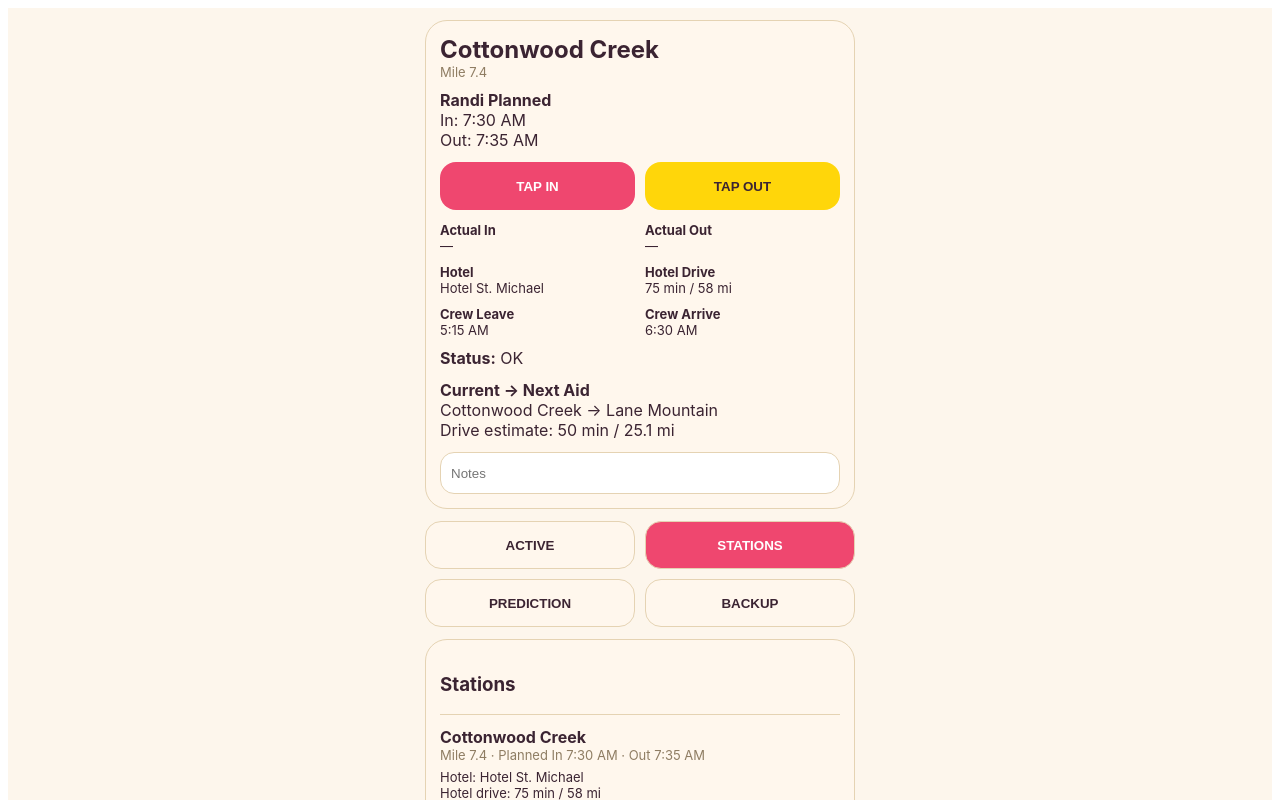
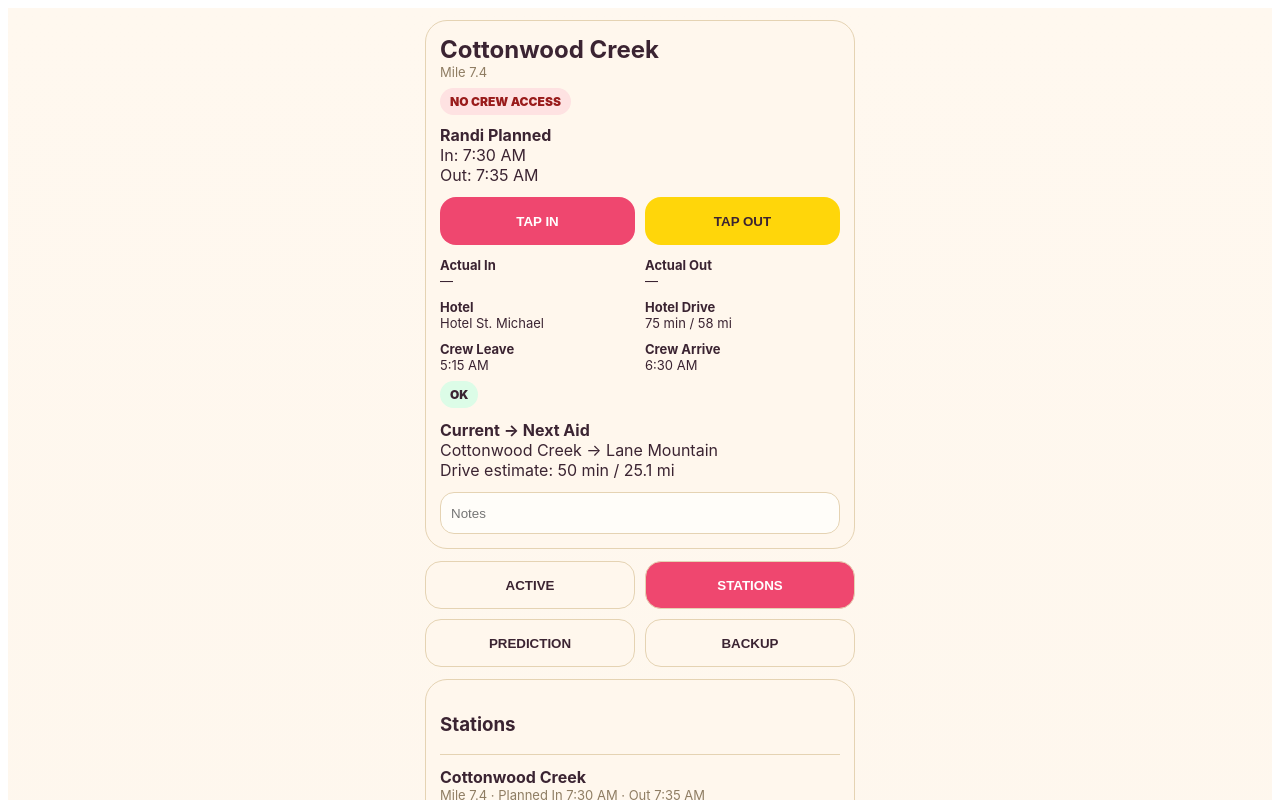
Before and after one commit to pattersonmaryclaire-prog/Cocodona-2026, a React (Vite) app: page / in a window 1280 px wide. Both pictures are taken after a click on the button "STATIONS". Shown: the top 800 px of the page. Built offline with nearby package versions, Linux system fonts and the light colour scheme.

Commit message:
Update App.jsx

```diff
--- a/src/App.jsx
+++ b/src/App.jsx
@@ -1,6 +1,6 @@
 import React, { useEffect, useMemo, useState } from "react";
 
-const STORAGE_KEY = "cocodona-crew-v8-live-prediction";
+const STORAGE_KEY = "cocodona-crew-v9-access-labels";
 
 const stations = [
   { name: "Cottonwood Creek", mile: 7.4, in: "2026-05-04T07:30:00", out: "2026-05-04T07:35:00" },
@@ -8,6 +8,7 @@ const stations = [
   { name: "Crown King", mile: 36.6, in: "2026-05-04T18:00:00", out: "2026-05-04T19:00:00" },
   { name: "Arrastra Creek", mile: 51.1, in: "2026-05-04T23:00:00", out: "2026-05-05T00:00:00" },
   { name: "Kamp Kipa", mile: 60.9, in: "2026-05-05T04:00:00", out: "2026-05-05T05:00:00" },
+  { name: "Camp W", mile: 67.5, in: "2026-05-05T06:00:00", out: "2026-05-05T06:10:00" },
   { name: "Whiskey Row", mile: 75.7, in: "2026-05-05T08:30:00", out: "2026-05-05T10:30:00" },
   { name: "Watson Lake", mile: 82.8, in: "2026-05-05T13:00:00", out: "2026-05-05T13:10:00" },
   { name: "Fain Ranch", mile: 94.5, in: "2026-05-05T16:00:00", out: "2026-05-05T17:00:00" },
@@ -26,29 +27,51 @@ const stations = [
   { name: "Finish", mile: 252.9, in: "2026-05-08T14:00:00", out: "" },
 ];
 
+const crewAccessibleAid = new Set([
+  "Crown King",
+  "Whiskey Row",
+  "Watson Lake",
+  "Fain Ranch",
+  "Mingus Mountain",
+  "Jerome",
+  "Dead Horse",
+  "Sedona Posse Grounds",
+  "Schnebly Hill",
+  "Munds Park",
+  "Fort Tuthill",
+  "Walnut Canyon",
+  "Wildcat Hill",
+  "Finish",
+]);
+
 const driveData = {
   "Cottonwood Creek": { hotel: "Hotel St. Michael", distance: 58, drive: 75 },
   "Lane Mountain": { hotel: "Hotel St. Michael", distance: 49, drive: 70 },
   "Crown King": { hotel: "Hotel St. Michael", distance: 48, drive: 85 },
   "Arrastra Creek": { hotel: "Hotel St. Michael", distance: 28, drive: 60 },
   "Kamp Kipa": { hotel: "Hotel St. Michael", distance: 18, drive: 40 },
+  "Camp W": { hotel: "Hotel St. Michael", distance: 10, drive: 25 },
   "Whiskey Row": { hotel: "Hotel St. Michael", distance: 0.2, drive: 5 },
   "Watson Lake": { hotel: "Hotel St. Michael", distance: 5, drive: 15 },
   "Fain Ranch": { hotel: "Hotel St. Michael", distance: 16, drive: 30 },
-  "Mingus Mountain": { hotel: "Grand Hotel", distance: 21, drive: 45 },
-  Jerome: { hotel: "Grand Hotel", distance: 0.2, drive: 5 },
-  "Dead Horse": { hotel: "Sky Rock Sedona", distance: 20, drive: 35 },
-  "Deer Pass": { hotel: "Sky Rock Sedona", distance: 26, drive: 45 },
-  "Sedona Posse Grounds": { hotel: "Sky Rock Sedona", distance: 2, drive: 8 },
-  "Schnebly Hill": { hotel: "Sky Rock Sedona", distance: 7, drive: 20 },
-  "Munds Park": { hotel: "Little America", distance: 22, drive: 30 },
-  "Kelly Canyon": { hotel: "Little America", distance: 14, drive: 25 },
-  "Fort Tuthill": { hotel: "Little America", distance: 7, drive: 15 },
-  "Walnut Canyon": { hotel: "Little America", distance: 10, drive: 25 },
-  "Wildcat Hill": { hotel: "Little America", distance: 9, drive: 20 },
-  "Trinity Heights": { hotel: "Little America", distance: 4, drive: 12 },
-  Finish: { hotel: "Little America", distance: 3, drive: 10 },
+  "Mingus Mountain": { hotel: "The Grand Hotel", distance: 21, drive: 45 },
+  Jerome: { hotel: "The Grand Hotel", distance: 0.2, drive: 5 },
+  "Dead Horse": { hotel: "The Sky Rock Sedona", distance: 20, drive: 35 },
+  "Deer Pass": { hotel: "The Sky Rock Sedona", distance: 26, drive: 45 },
+  "Sedona Posse Grounds": { hotel: "The Sky Rock Sedona", distance: 2, drive: 8 },
+  "Schnebly Hill": { hotel: "The Sky Rock Sedona", distance: 7, drive: 20 },
+  "Munds Park": { hotel: "Little America Hotel", distance: 22, drive: 30 },
+  "Kelly Canyon": { hotel: "Little America Hotel", distance: 14, drive: 25 },
+  "Fort Tuthill": { hotel: "Little America Hotel", distance: 7, drive: 15 },
+  "Walnut Canyon": { hotel: "Little America Hotel", distance: 10, drive: 25 },
+  "Wildcat Hill": { hotel: "Little America Hotel", distance: 9, drive: 20 },
+  "Trinity Heights": { hotel: "Little America Hotel", distance: 4, drive: 12 },
+  Finish: { hotel: "Little America Hotel", distance: 3, drive: 10 },
 };
+
+function buildEmptyRecords() {
+  return stations.map(() => ({ in: "", out: "", note: "", open: false }));
+}
 
 function time(val) {
   if (!val) return "—";
@@ -73,11 +96,49 @@ function duration(ms) {
   return `${sign}${Math.floor(mins / 60)}h ${mins % 60}m`;
 }
 
+function accessLabel(name) {
+  return crewAccessibleAid.has(name) ? "CREW ACCESSIBLE" : "NO CREW ACCESS";
+}
+
+function accessStyle(name) {
+  const ok = crewAccessibleAid.has(name);
+  return {
+    display: "inline-block",
+    marginTop: 8,
+    padding: "6px 10px",
+    borderRadius: 999,
+    fontSize: 12,
+    fontWeight: 900,
+    background: ok ? "#dcfce7" : "#fee2e2",
+    color: ok ? "#166534" : "#991b1b",
+  };
+}
+
+function statusStyle(status) {
+  return {
+    display: "inline-block",
+    marginTop: 8,
+    padding: "6px 10px",
+    borderRadius: 999,
+    fontSize: 12,
+    fontWeight: 900,
+    background:
+      status === "MISSED"
+        ? "#fee2e2"
+        : status === "LEAVE NOW"
+          ? "#ef476f"
+          : status === "SOON"
+            ? "#ffd60a"
+            : "#dcfce7",
+    color: status === "LEAVE NOW" ? "#fff" : status === "MISSED" ? "#991b1b" : "#3B2432",
+  };
+}
+
 function getCrew(station) {
-  const d = driveData[station.name] || {};
+  const d = driveData[station.name] || { hotel: "—", distance: "—", drive: 30 };
   const eta = new Date(station.in);
   const arrive = new Date(eta.getTime() - 60 * 60000);
-  const leave = new Date(arrive.getTime() - (d.drive || 30) * 60000);
+  const leave = new Date(arrive.getTime() - Number(d.drive || 30) * 60000);
 
   const now = new Date();
   let status = "OK";
@@ -95,8 +156,10 @@ function getNextDrive(current, next) {
   return { miles: miles.toFixed(1), drive };
 }
 
-function buildEmptyRecords() {
-  return stations.map(() => ({ in: "", out: "", note: "", open: false }));
+function mapsLink(station, hotel) {
+  return `https://www.google.com/maps/dir/?api=1&origin=${encodeURIComponent(
+    hotel || ""
+  )}&destination=${encodeURIComponent(station.name + " Cocodona")}`;
 }
 
 export default function App() {
@@ -193,22 +256,27 @@ export default function App() {
   const styles = {
     page: {
       minHeight: "100vh",
-      background: "#fdf6ec",
+      background: "linear-gradient(180deg, #FFF8EF 0%, #F8EFE2 100%)",
       padding: 12,
       fontFamily: "Inter, system-ui, -apple-system, sans-serif",
       color: "#3B2432",
+      boxSizing: "border-box",
+      overflowX: "hidden",
     },
     wrap: {
       maxWidth: 430,
       margin: "0 auto",
       display: "grid",
       gap: 12,
+      paddingBottom: 40,
     },
     card: {
       background: "#fff7ed",
       borderRadius: 22,
       padding: 14,
       border: "1px solid #e5d3b3",
+      boxSizing: "border-box",
+      overflow: "hidden",
     },
     grid2: {
       display: "grid",
@@ -221,6 +289,7 @@ export default function App() {
       border: "none",
       fontWeight: 800,
       padding: 10,
+      cursor: "pointer",
     },
     input: {
       width: "100%",
@@ -229,6 +298,7 @@ export default function App() {
       border: "1px solid #e5d3b3",
       padding: "0 10px",
       boxSizing: "border-box",
+      background: "#fffdf9",
     },
     small: {
       fontSize: 13,
@@ -242,6 +312,8 @@ export default function App() {
         <div style={styles.card}>
           <h2 style={{ margin: 0 }}>{current.name}</h2>
           <div style={styles.small}>Mile {current.mile}</div>
+
+          <div style={accessStyle(current.name)}>{accessLabel(current.name)}</div>
 
           <div style={{ marginTop: 10 }}>
             <strong>Randi Planned</strong>
@@ -299,9 +371,18 @@ export default function App() {
             </div>
           </div>
 
-          <div style={{ marginTop: 10 }}>
-            <strong>Status:</strong> {crew.status}
-          </div>
+          <div style={statusStyle(crew.status)}>{crew.status}</div>
+
+          {crewAccessibleAid.has(current.name) && (
+            <a
+              href={mapsLink(current, crew.hotel)}
+              target="_blank"
+              rel="noreferrer"
+              style={{ display: "block", marginTop: 12, color: "#ef476f", fontWeight: 800 }}
+            >
+              Open hotel → aid route
+            </a>
+          )}
 
           {next && (
             <div style={{ marginTop: 12 }}>
@@ -352,14 +433,18 @@ export default function App() {
                   <div style={styles.small}>
                     Mile {s.mile} · Planned In {time(s.in)} · Out {time(s.out)}
                   </div>
-                  <div style={{ fontSize: 13, marginTop: 6 }}>
-                    Hotel: {c.hotel}
+
+                  <div style={accessStyle(s.name)}>{accessLabel(s.name)}</div>
+
+                  <div style={{ fontSize: 13, marginTop: 8 }}>
+                    Hotel: {crewAccessibleAid.has(s.name) ? c.hotel : "No crew access"}
                     <br />
-                    Hotel drive: {c.drive} min / {c.distance} mi
+                    Hotel drive: {crewAccessibleAid.has(s.name) ? `${c.drive} min / ${c.distance} mi` : "—"}
                     <br />
-                    Crew leave: {time(c.leave)} · arrive: {time(c.arrive)}
+                    Crew leave: {crewAccessibleAid.has(s.name) ? time(c.leave) : "—"} · arrive:{" "}
+                    {crewAccessibleAid.has(s.name) ? time(c.arrive) : "—"}
                     <br />
-                    Status: {c.status}
+                    Status: {crewAccessibleAid.has(s.name) ? c.status : "NO CREW ACCESS"}
                     <br />
                     {nextStation && (
                       <>
@@ -367,6 +452,17 @@ export default function App() {
                       </>
                     )}
                   </div>
+
+                  {crewAccessibleAid.has(s.name) && (
+                    <a
+                      href={mapsLink(s, c.hotel)}
+                      target="_blank"
+                      rel="noreferrer"
+                      style={{ display: "block", marginTop: 8, color: "#ef476f", fontWeight: 800 }}
+                    >
+                      Open route
+                    </a>
+                  )}
 
                   <div style={{ ...styles.grid2, marginTop: 8 }}>
                     <button style={styles.button} onClick={() => stamp(i, "in")}>
```
